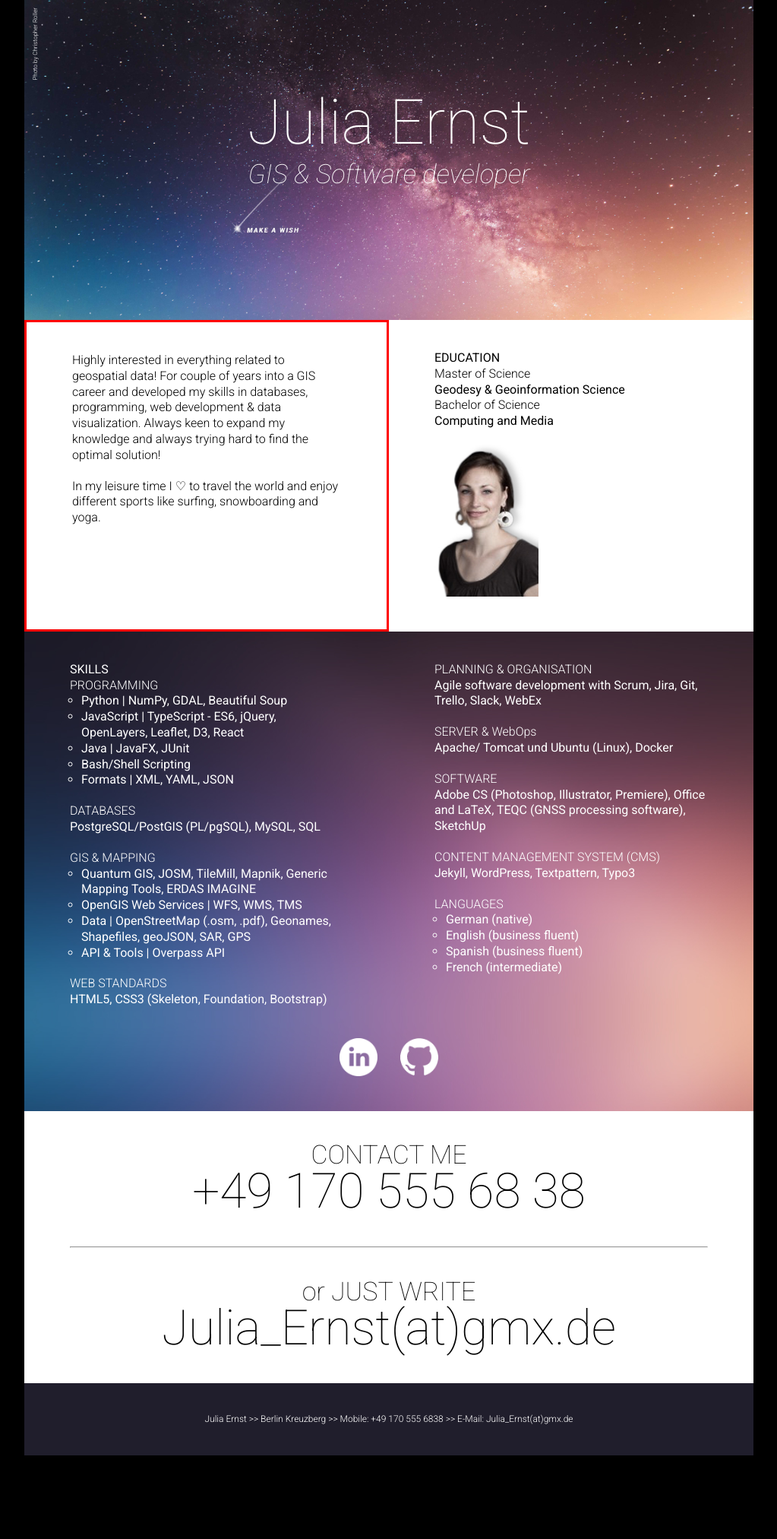
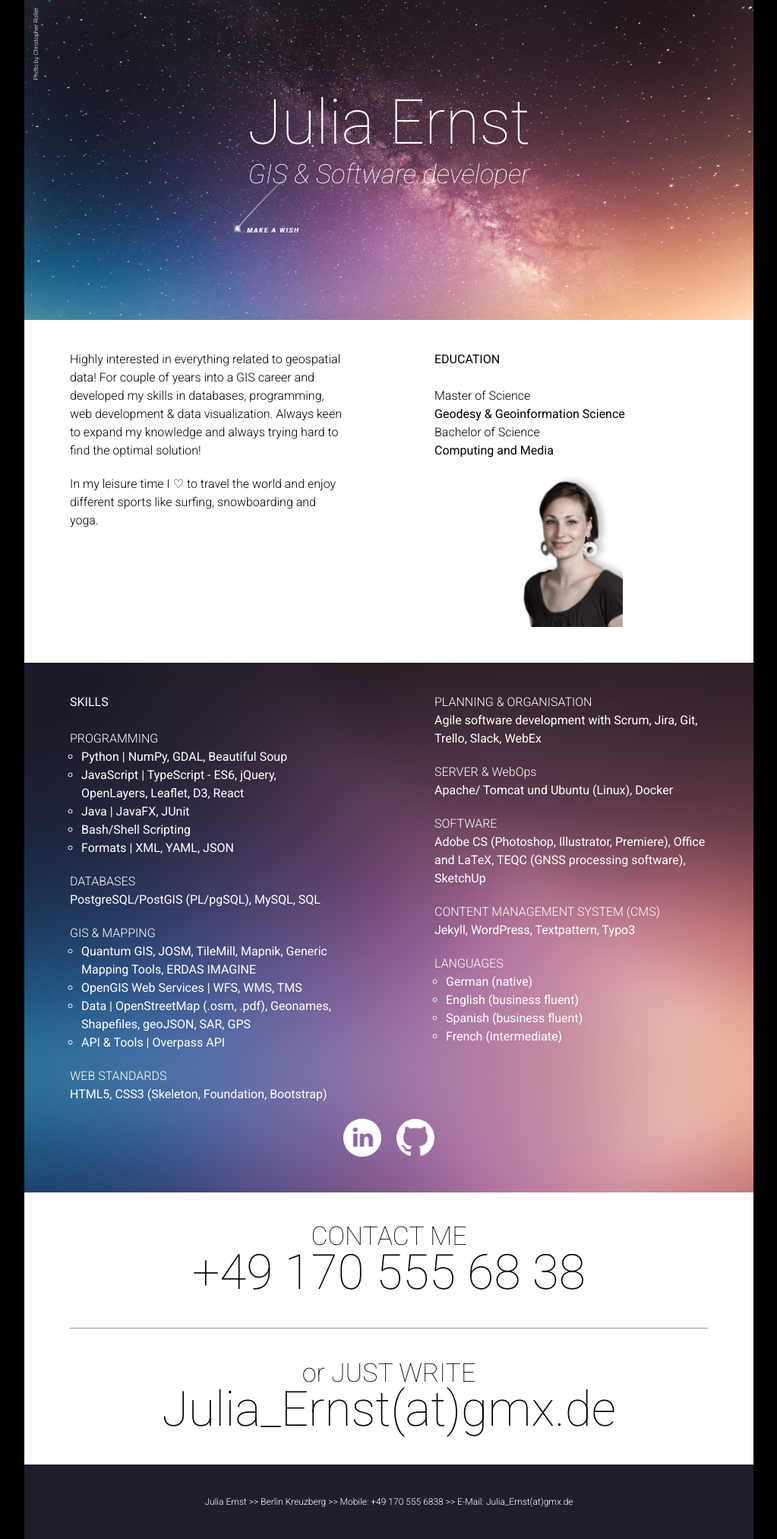
Before and after one commit to missserious/juliaernst, a Jekyll site: the page built from index.html, in a window 1280 px wide. Shown: the whole page at 76% size, without its empty margins (128-1151 px from the left). Built offline with Jekyll 4.4.1, drawn with Linux system fonts in a browser that asks for light colours; before the commit the page ends 1915 px from its top, so only the background shows below that.

Commit message:
update layout

```diff
--- a/css/styles.scss
+++ b/css/styles.scss
@@ -61,6 +61,10 @@
 /* tablet & desktop */
 @media screen and (min-width: 760px) {
 
+  * {
+    line-height: 1.5;
+  }
+
   main {
     grid-template-columns: 50% 50%;
     grid-template-row: 30% 30% 20% 20%;
@@ -71,11 +75,16 @@
       "contact contact";
   }
 
+  .picture {
+      text-align: center;
+  }
+
   /* Hintergrundbild */
   .bckgnd {
     grid-column: 1/3 !important;
     grid-row: 2/4 !important;
-    background: url('../img/bckgnd.jpg') center no-repeat;
+    background: url('../img/bckgnd02.jpg') center no-repeat;
+    /* background: url('../img/bckgnd.jpg') center no-repeat; */
   }
 
   header h1 {
@@ -95,11 +104,12 @@
   }
 
   .box-1 {
-    border: medium solid red;
+    /*border: medium solid red;*/
   }
 
   .box-2 {
       /* grid im grid */
+      text-align: left;
       padding: 40px 60px 40px 60px;
       display: grid;
       grid-template-columns: 100%;
@@ -116,11 +126,11 @@
   }
 
   .box-3 {
-      padding: 40px 60px 20px 60px;
+      padding: 40px 60px 0px 60px;
   }
 
   .box-4 {
-      padding: 40px 60px 20px 60px;
+      padding: 40px 60px 0px 60px;
   }
 
   /*
@@ -134,3 +144,16 @@
     display:block;
   }
 }
+
+/* tablet & desktop */
+@media screen and (min-width: 960px) {
+
+  * {
+    line-height: 1.5;
+  }
+
+  /* Hintergrundbild */
+  .bckgnd {
+    background: url('../img/bckgnd.jpg') center no-repeat;
+  }
+}
--- a/css/stylesMobil.scss
+++ b/css/stylesMobil.scss
@@ -159,6 +159,7 @@ main {
 .box-2 {
   background-color: #FFF;
   color: #000;
+  text-align: center;
   padding: 20px 40px 40px 40px;
     grid-area: education;
     /* grid im grid */
@@ -206,7 +207,7 @@ main {
 }
 
 .box-5 a {
-    padding: 0px 15px 0px 15px;
+    padding: 0px 10px 0px 10px;
 }
 
 .box-6 {
--- a/index.html
+++ b/index.html
@@ -21,7 +21,7 @@ author: Julia
   <div class="box-2">
     <div class="edjucation">
       <h3><strong>EDUCATION</strong></h3>
-
+      <br />
       <h3>Master of Science</h3>
       <h3><strong>Geodesy &amp; Geoinformation Science</strong></h3>
       <!--<h3>Technical University of Berlin</h3>-->
@@ -37,7 +37,7 @@ author: Julia
 
   <div class="box-3">
     <h3><strong>SKILLS</strong></h3>
-
+    <br />
     <!-- TODO: container >> div einfuegen -->
     <h3>PROGRAMMING</h3>
     <ul>
```
